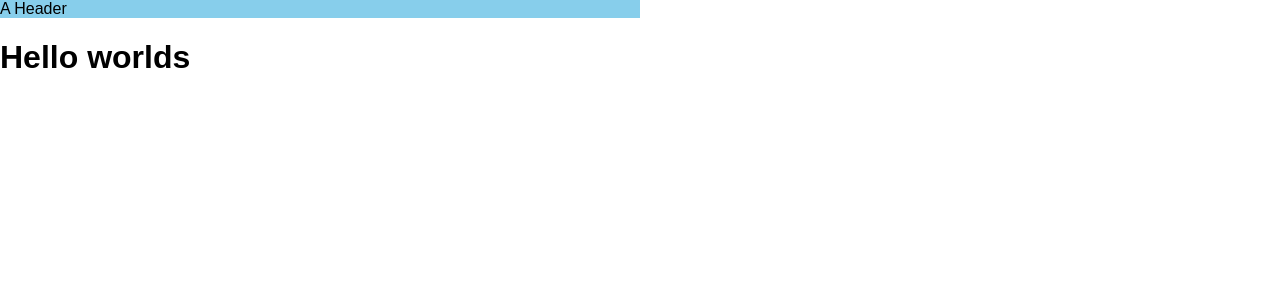
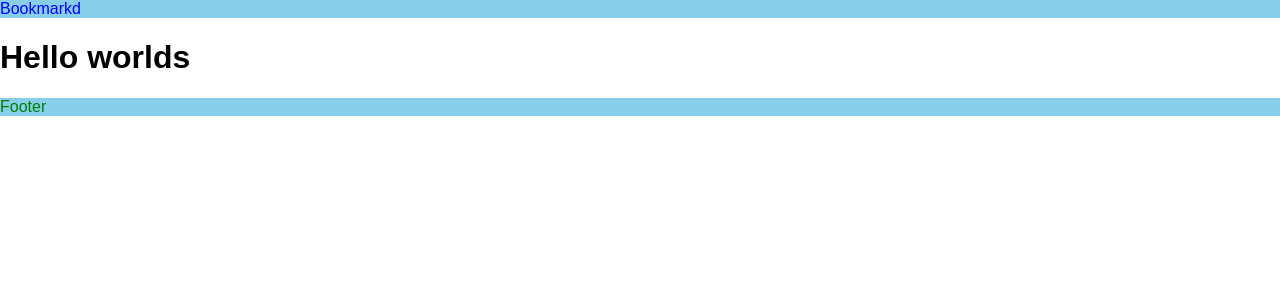
Before and after one commit to oliverjam/bookmarkd, a React (Create React App) app: page /library in a window 1280 px wide. Shown: the top 300 px of the page. Built offline with nearby package versions, Linux system fonts and the light colour scheme.

Commit message:
Add top and bottom nav components
relates #10 #11

```diff
--- a/src/components/App.js
+++ b/src/components/App.js
@@ -2,7 +2,8 @@ import React, { Component } from 'react';
 import { BrowserRouter as Router, Route } from 'react-router-dom';
 
 import Home from './Home';
-import Header from './Header';
+import TopNav from './TopNav';
+import BottomNav from './BottomNav';
 // import logo from '../logo.svg';
 import './App.css';
 
@@ -11,9 +12,10 @@ class App extends Component {
     return (
       <Router>
         <div>
-          <Header />
-          <Route path="/" component={Home}/>
+          <TopNav />
+          <Route path="/" component={Home} />
           {/* <Route path="/library" component={Library}/> */}
+          <BottomNav />
         </div>
       </Router>
     );
--- /dev/null
+++ b/src/components/BottomNav.js
@@ -0,0 +1,11 @@
+import React from 'react';
+import styled from 'styled-components';
+import { Nav } from './utilities/Nav';
+
+const BottomNavigation = styled(Nav)`
+  color: green;
+`;
+
+const BottomNav = () => <BottomNavigation>Footer</BottomNavigation>;
+
+export default BottomNav;
--- a/src/components/Header.js
+++ /dev/null
@@ -1,15 +0,0 @@
-import React from 'react';
-import styled from 'styled-components';
-
-const Nav = styled.header`
-  background: ${props => (props.green ? 'green' : 'skyblue')};
-  width: 100%;
-
-`;
-const BottomNav = styled(Nav)`
-  width: 50%;
-`;
-
-const Header = () => <BottomNav> A Header</BottomNav>;
-
-export default Header;
--- /dev/null
+++ b/src/components/TopNav.js
@@ -0,0 +1,12 @@
+import React from 'react';
+import styled from 'styled-components';
+
+import { Nav } from './utilities/Nav';
+
+const TopNavigation = styled(Nav)`
+  color: blue;
+`;
+
+const TopNav = () => <TopNavigation>Bookmarkd</TopNavigation>;
+
+export default TopNav;
--- /dev/null
+++ b/src/components/utilities/Nav.js
@@ -0,0 +1,6 @@
+import styled from 'styled-components';
+
+export const Nav = styled.header`
+  background-color: skyblue;
+  width: 100%;
+`;
```
